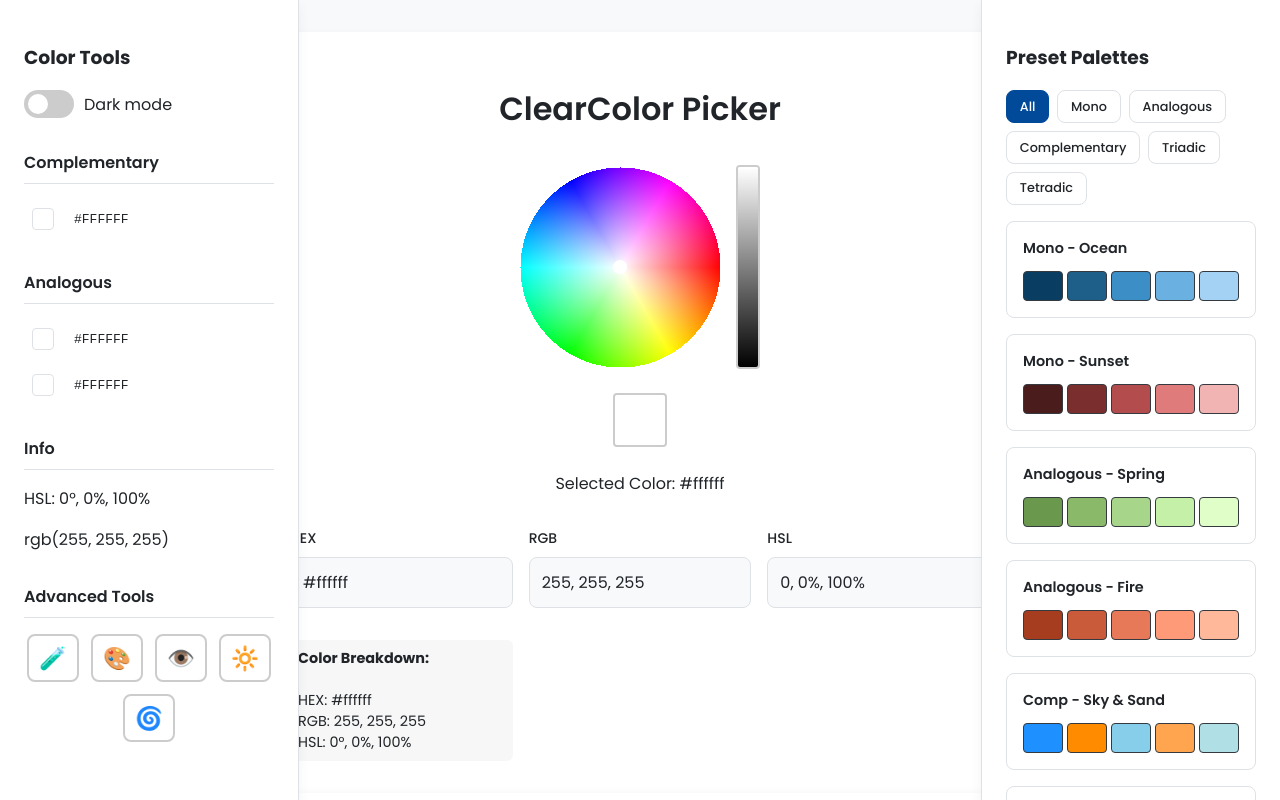
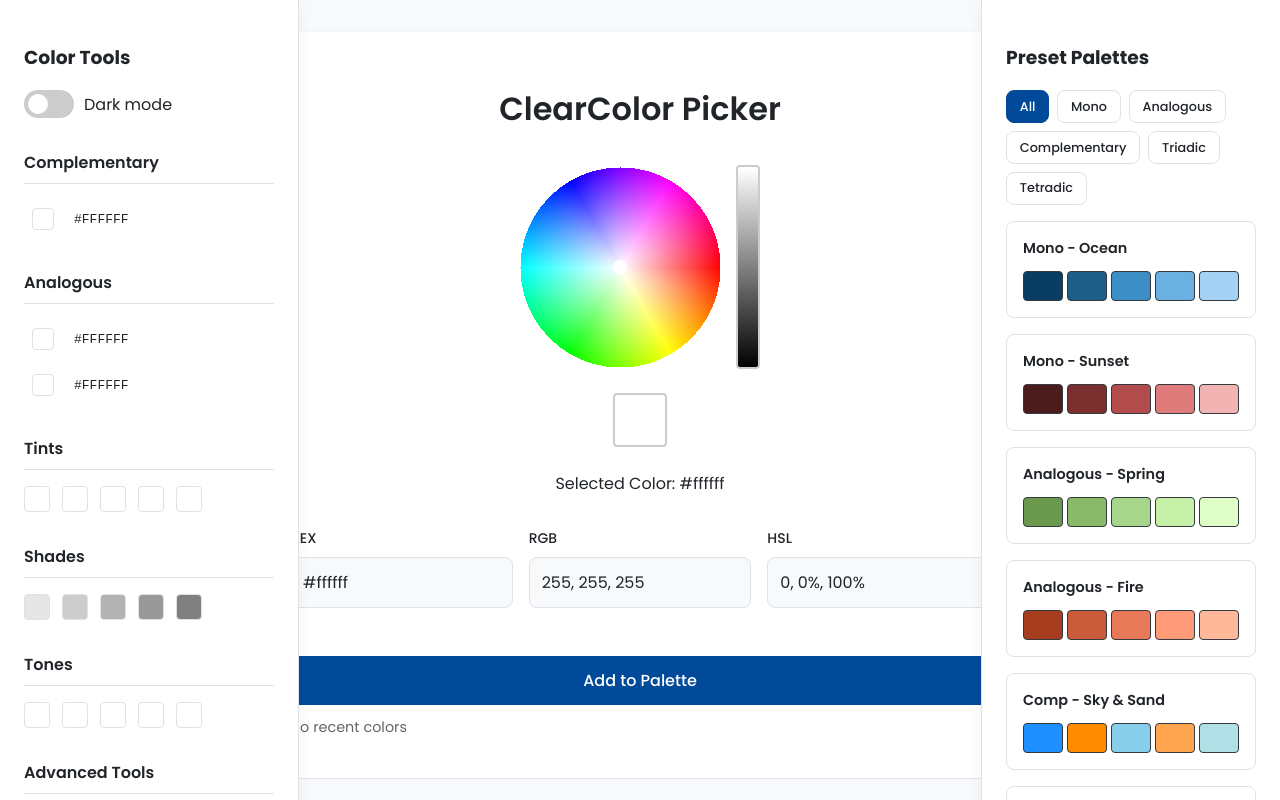
Before and after one commit to tharjas/Group-13-project-CSCE3444-fa25, a React (Vite) app: page / in a window 1280 px wide. Shown: the top 800 px of the page. Built offline with nearby package versions, Linux system fonts and the light colour scheme.

Commit message:
Cleaning the main page interface, no functionality was removed.

```diff
--- a/src/App.jsx
+++ b/src/App.jsx
@@ -18,7 +18,7 @@ import LeftMenu from './components/LeftMenu';
 import RightMenu from './components/RightMenu';
 import AdditiveColorChallenge from './components/colorChallenge/AdditiveColorChallenge';
 import AccessibilityViewer from './components/Accessibility/AccessibilityViewer';
-import ColorDecomposition from './components/ColorDecomposition/ColorDecomposition.jsx';
+
 import ColorSchemeWheel from './components/ColorScheme/ColorSchemeWheel.jsx';
 import ColorHistory from './components/ColorHistory.jsx';
 import { addColorToHistory, loadHistory } from './utils/colorHistory';
@@ -138,7 +138,7 @@ const addToPalette = (hex) => {
 
           <ColorWheel color={color} setColor={updateColor} />
           <ColorInputs color={color} setColor={updateColor} />
-          <ColorDecomposition color={color} />
+
 
           <button onClick={addColorToPalette} className="full-width">
             Add to Palette
--- a/src/components/ColorInputs.jsx
+++ b/src/components/ColorInputs.jsx
@@ -1,7 +1,7 @@
 // src/components/ColorInputs.jsx
 // Color Input Fields component for ClearColor Picker
 // Allows users to input colors in HEX, RGB, and HSL formats
-// F15: Displays color breakdown in all three formats below inputs
+
 
 
 import React, { useState, useEffect } from 'react';
@@ -179,12 +179,7 @@ const ColorInputs = ({ color, setColor }) => {
     </div>
 
     {/* F15: HEX Code Breakdown */}
-    <div style={{ marginTop: '1rem', padding: '0.5rem', background: 'rgba(0,0,0,0.03)', borderRadius: '6px', fontSize: '0.9rem' }}>
-      <strong>Color Breakdown:</strong><br />
-      HEX: {color}<br />
-      RGB: {hexToRgb(color).r}, {hexToRgb(color).g}, {hexToRgb(color).b}<br />
-      HSL: {hexToHsl(color).h}°, {hexToHsl(color).s}%, {hexToHsl(color).l}%
-    </div>
+
 
     {error && <div style={{ color: 'red', gridColumn: '1 / -1', marginTop: '0.5rem' }}>{error}</div>}
   </div>
--- a/src/components/LeftMenu.jsx
+++ b/src/components/LeftMenu.jsx
@@ -11,6 +11,17 @@ const LeftMenu = ({ color, setColor, isDark, toggleDark, setActiveView, setViewP
 
   const handleToggle = () => toggleDark(!localDark);
 
+  const [tints, setTints] = useState([]);
+  const [shades, setShades] = useState([]);
+  const [tones, setTones] = useState([]);
+
+  useEffect(() => {
+    const { h, s, l } = hexToHsl(color);
+    setTints(Array.from({ length: 5 }, (_, i) => hslToHex(h, s, Math.min(100, l + (i + 1) * 10))));
+    setShades(Array.from({ length: 5 }, (_, i) => hslToHex(h, s, Math.max(0, l - (i + 1) * 10))));
+    setTones(Array.from({ length: 5 }, (_, i) => hslToHex(h, Math.max(0, s - (i + 1) * 15), l)));
+  }, [color]);
+
   const complementary = useMemo(() => {
     const { h, s, l } = hexToHsl(color);
     return hslToHex((h + 180) % 360, s, l);
@@ -22,9 +33,6 @@ const LeftMenu = ({ color, setColor, isDark, toggleDark, setActiveView, setViewP
     const right = (h + 30) % 360;
     return [hslToHex(left, s, l), hslToHex(right, s, l)];
   }, [color]);
-
-  const { h, s, l } = hexToHsl(color);
-  const rgb = `rgb(${parseInt(color.slice(1, 3), 16)}, ${parseInt(color.slice(3, 5), 16)}, ${parseInt(color.slice(5, 7), 16)})`;
 
   const openMixingLab = () => {
     setActiveView('mixing-lab');
@@ -82,9 +90,30 @@ const openSchemeWheel = () => {
       </div>
 
       <div className="menu-section">
-        <h4>Info</h4>
-        <p>HSL: {h}°, {s}%, {l}%</p>
-        <p>{rgb}</p>
+        <h4>Tints</h4>
+        <div style={{ display: 'flex', gap: '4px', flexWrap: 'wrap' }}>
+          {tints.map((c, i) => (
+            <div key={i} className="swatch" style={{ background: c, width: '24px', height: '24px', cursor: 'pointer', borderRadius: '4px' }} onClick={() => setColor(c)} title={c} />
+          ))}
+        </div>
+      </div>
+
+      <div className="menu-section">
+        <h4>Shades</h4>
+        <div style={{ display: 'flex', gap: '4px', flexWrap: 'wrap' }}>
+          {shades.map((c, i) => (
+            <div key={i} className="swatch" style={{ background: c, width: '24px', height: '24px', cursor: 'pointer', borderRadius: '4px' }} onClick={() => setColor(c)} title={c} />
+          ))}
+        </div>
+      </div>
+
+      <div className="menu-section">
+        <h4>Tones</h4>
+        <div style={{ display: 'flex', gap: '4px', flexWrap: 'wrap' }}>
+          {tones.map((c, i) => (
+            <div key={i} className="swatch" style={{ background: c, width: '24px', height: '24px', cursor: 'pointer', borderRadius: '4px' }} onClick={() => setColor(c)} title={c} />
+          ))}
+        </div>
       </div>
 
       {/* ----- ICON BUTTONS ----- */}
```
Also changed, not shown: .eslintrc.json (added).
